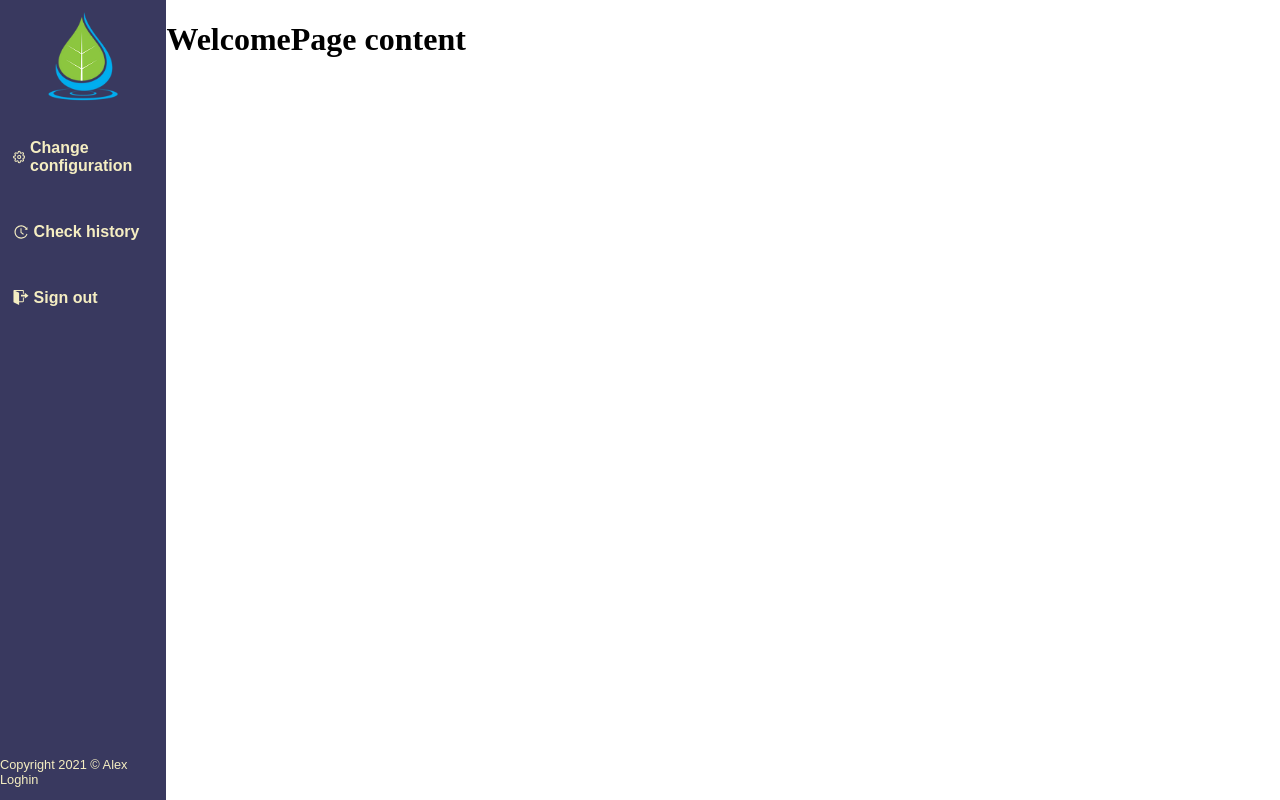
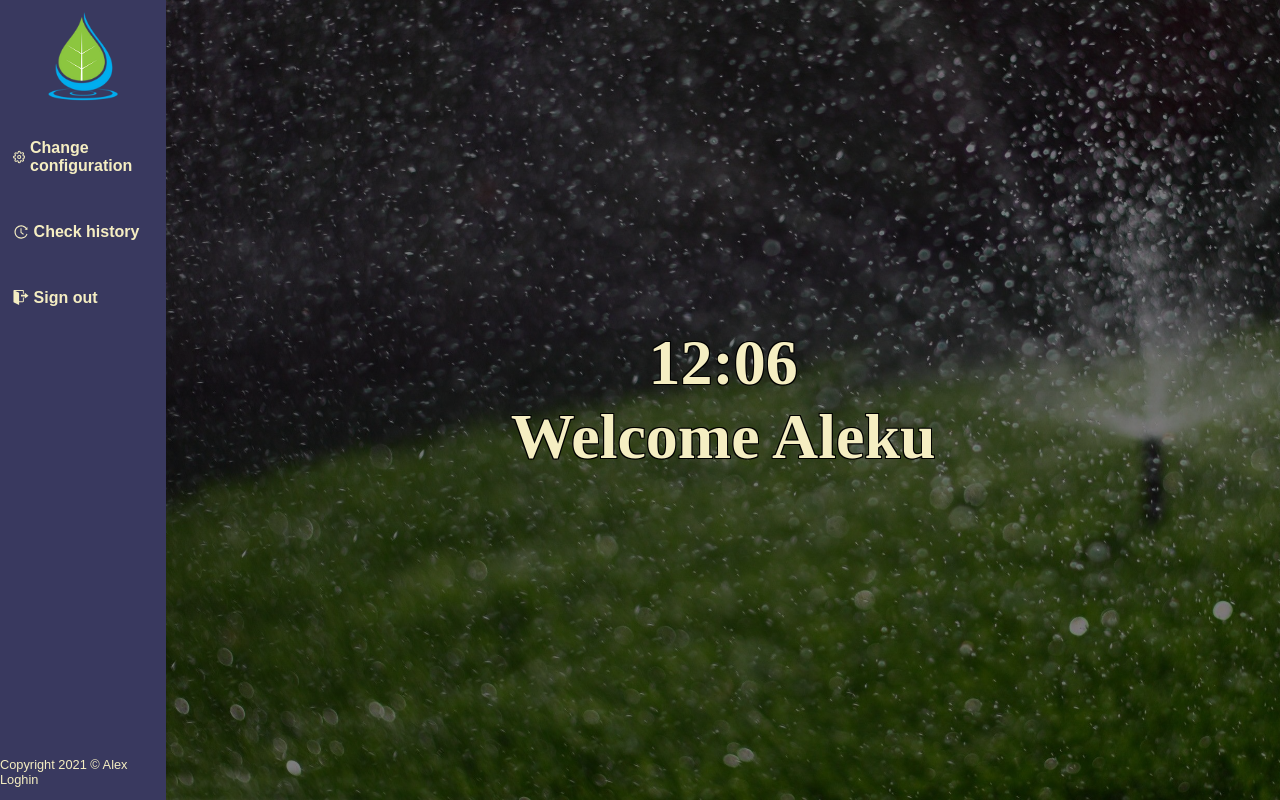
Before and after one commit to Aleku99/smart-drip, a React (Create React App) app: page / in a window 1280 px wide. Built offline with nearby package versions, Linux system fonts and the light colour scheme; no server answers.

Commit message:
Started implementing weather widget

```diff
--- a/package.json
+++ b/package.json
@@ -6,6 +6,7 @@
     "@testing-library/jest-dom": "^5.15.1",
     "@testing-library/react": "^11.2.7",
     "@testing-library/user-event": "^12.8.3",
+    "axios": "^0.24.0",
     "react": "^17.0.2",
     "react-dom": "^17.0.2",
     "react-icons": "^4.3.1",
--- a/src/pages/WelcomePage.css
+++ b/src/pages/WelcomePage.css
@@ -5,4 +5,17 @@
 }
 .welcome-page-content {
   flex-grow: 1;
+  display: flex;
+  justify-content: center;
+  flex-direction: column;
 }
+.welcome-page h1 {
+  color: #f5eec2;
+  margin: 0 auto;
+  text-shadow: -1px -1px 0 #000, 1px -1px 0 #000, -1px 1px 0 #000,
+    1px 1px 0 #000;
+  font-size: 4rem;
+}
+.time-dots {
+  animation: blink;
+}
--- a/src/pages/WelcomePage.jsx
+++ b/src/pages/WelcomePage.jsx
@@ -1,13 +1,57 @@
 import React from "react";
 import NavBar from "../components/NavBar";
 import "./WelcomePage.css";
+import { useState } from "react";
+import axios from "axios";
 
 export default function WelcomePage() {
+  var date = new Date();
+  const [state, setState] = useState({
+    hour: (date.getHours() < 10 ? "0" : "") + date.getHours(),
+    minutes: (date.getMinutes() < 10 ? "0" : "") + date.getMinutes(),
+    visible: true,
+  });
+  const background = {
+    backgroundImage: `linear-gradient(
+        rgba(0, 0, 0, 0.5),
+        rgba(0, 0, 0, 0.5)
+      ), url("welcome_page_background.jpg")`,
+    backgroundSize: "cover",
+  };
+  const showDots = { opacity: "1.0" };
+  const hideDots = { opacity: "0.0" };
+
+  function fetchWeatherData() {
+    axios
+      .get(
+        "https://api.openweathermap.org/data/2.5/weather?q=Timisoara&appid=a42ec7af1eab5c20c77c4053491f6a96"
+      )
+      .then((res) => {
+        console.log(res.data);
+        return res.data;
+      })
+      .catch((error) => {
+        console.log(error);
+        return -1;
+      });
+  }
+
+  const weather = fetchWeatherData();
+  console.log(weather);
+
+  //   implement blinking dots
+  //   add weather under welcome message
+
   return (
     <div className="welcome-page">
       <NavBar />
-      <div className="welcome-page-content">
-        <h1>WelcomePage content</h1>
+      <div className="welcome-page-content" style={background}>
+        <h1>
+          {state.hour}
+          <span className={state.visible ? showDots : hideDots}>:</span>
+          {state.minutes}
+        </h1>
+        <h1>Welcome Aleku</h1>
       </div>
     </div>
   );
```
Also changed, not shown: public/welcome_page_background.jpg (added), 1 other file (tests, documents, lock files or other folders).
